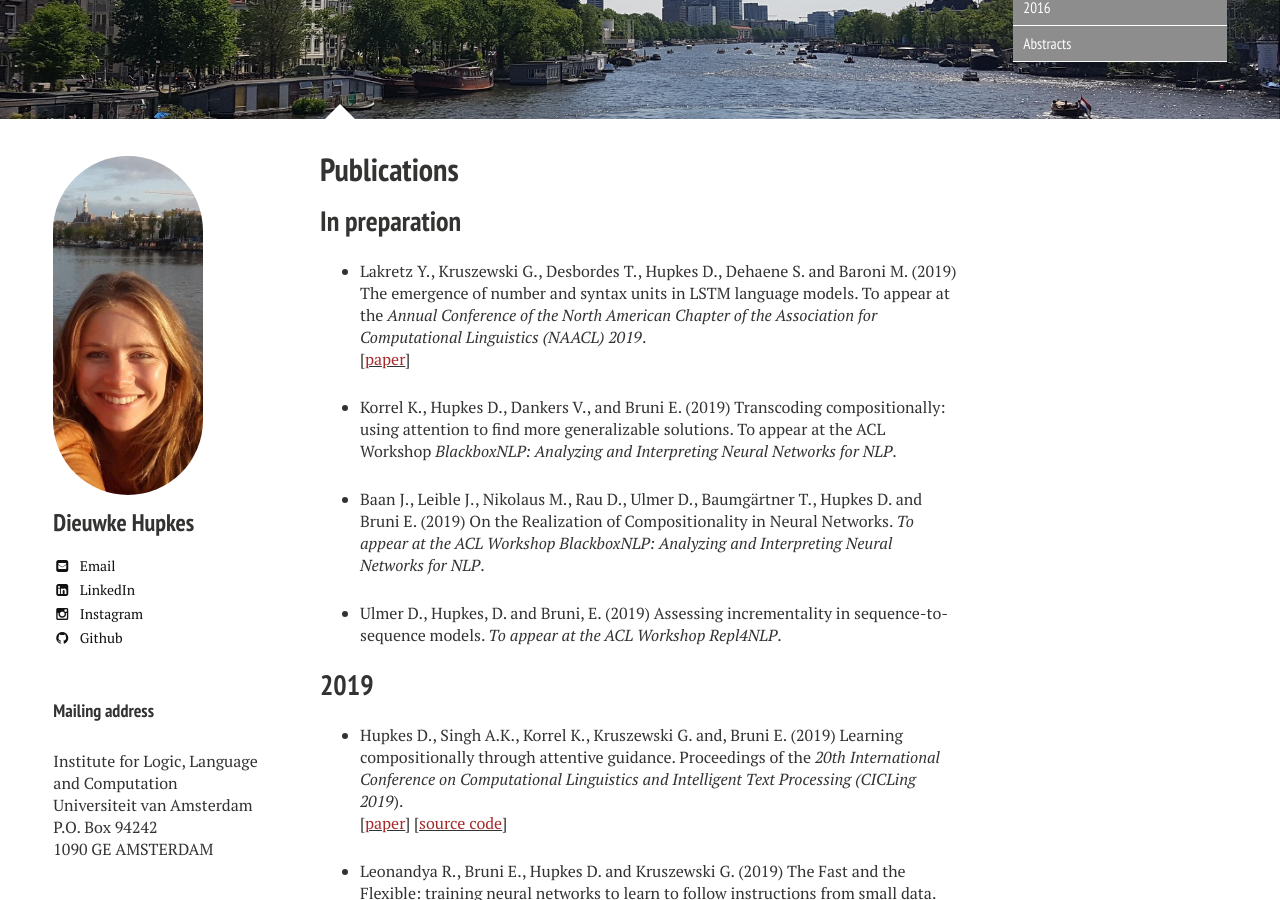
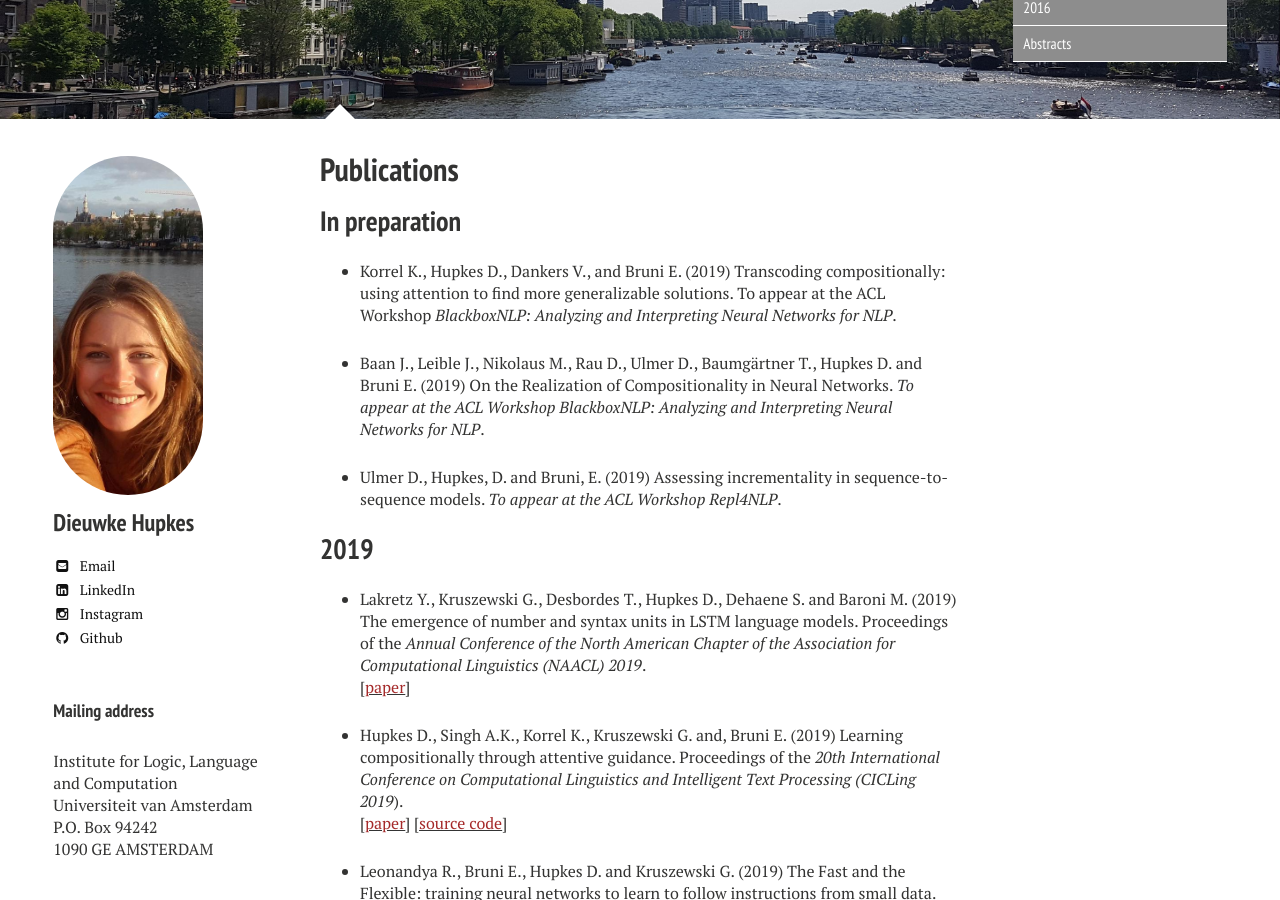
Before and after one commit to dieuwkehupkes/dieuwkehupkes.github.io, a Jekyll site: the page built from publications.md, in a window 1280 px wide and 900 px high, scrolled down 268 px. Built offline with Jekyll 4.4.1, drawn with Linux system fonts in a browser that asks for light colours; nearby versions of some CDN libraries; part of the change alters nothing that is shown.

Commit message:
Add url of NAACL article

```diff
--- a/publications.md
+++ b/publications.md
@@ -12,11 +12,6 @@ image:
 
 ## In preparation
 
-* Lakretz Y., Kruszewski G., Desbordes T., Hupkes D., Dehaene S. and Baroni M. (2019)
-The emergence of number and syntax units in LSTM language models.
-To appear at the *Annual Conference of the North American Chapter of the Association for Computational Linguistics (NAACL) 2019*.\\
-\[[<font color="brown">paper</font>](https://arxiv.org/pdf/1903.07435.pdf){:target="blank"}\]
-
 * Korrel K., Hupkes D., Dankers V., and Bruni E. (2019)
 Transcoding compositionally: using attention to find more generalizable solutions.
 To appear at the ACL Workshop *BlackboxNLP: Analyzing and Interpreting Neural Networks for NLP*.
@@ -30,6 +25,12 @@ Assessing incrementality in sequence-to-sequence models.
 *To appear at the ACL Workshop Repl4NLP*.
 
 ## 2019
+
+* Lakretz Y., Kruszewski G., Desbordes T., Hupkes D., Dehaene S. and Baroni M. (2019)
+The emergence of number and syntax units in LSTM language models.
+Proceedings of the *Annual Conference of the North American Chapter of the Association for Computational Linguistics (NAACL) 2019*.\\
+\[[<font color="brown">paper</font>](https://www.aclweb.org/anthology/N19-1002){:target="blank"}\]
+
 
 * Hupkes D., Singh A.K., Korrel K., Kruszewski G. and, Bruni E. (2019) Learning compositionally through attentive guidance.
 Proceedings of the *20th International Conference on Computational Linguistics and Intelligent Text Processing (CICLing 2019*).\\
```
